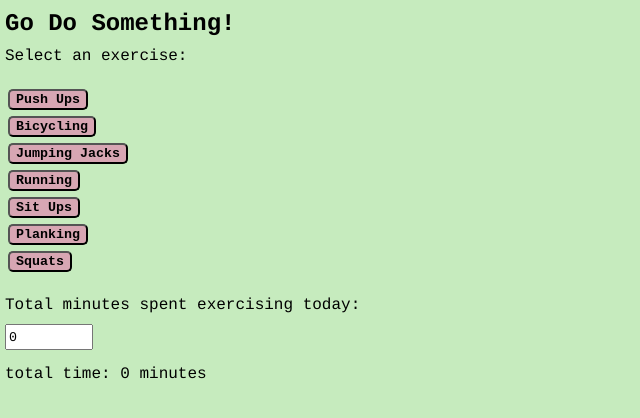
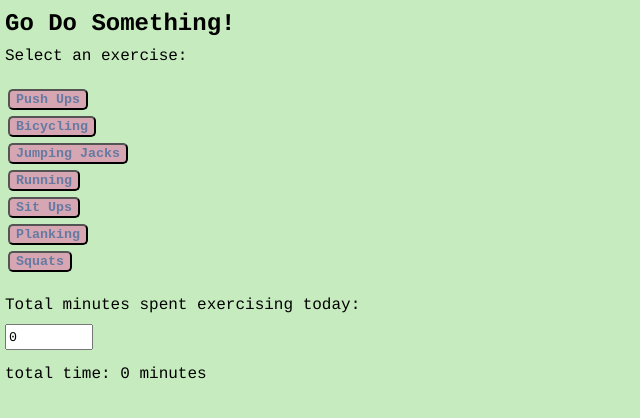
Before and after one commit to julianamacedo1/exercise-app, a React (Create React App) app: page / in a window 1280 px wide. Shown: the top 418 px of the page, without its empty margins (0-640 px from the left). Built offline with nearby package versions, Linux system fonts and the light colour scheme.

Commit message:
March 6, 2021 4:07 PM

```diff
--- a/src/App.css
+++ b/src/App.css
@@ -5,6 +5,7 @@ button {
   margin: 3px;
   font-family: 'Courier New', Courier, monospace;
   font-weight: bold;
+  color: #647AA3;
   background-color: #D7A6B3;
   border-radius: 5px;
 }
```
